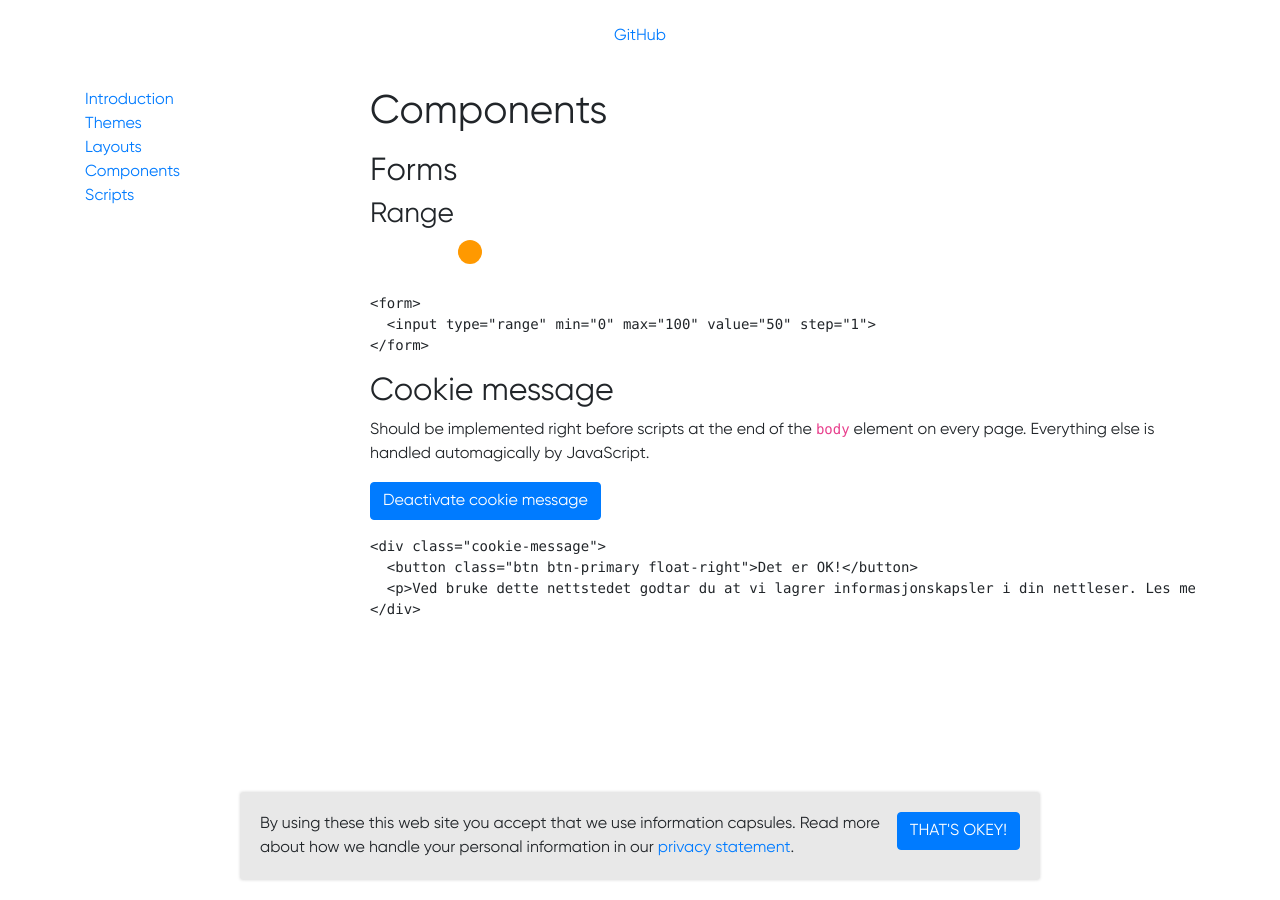
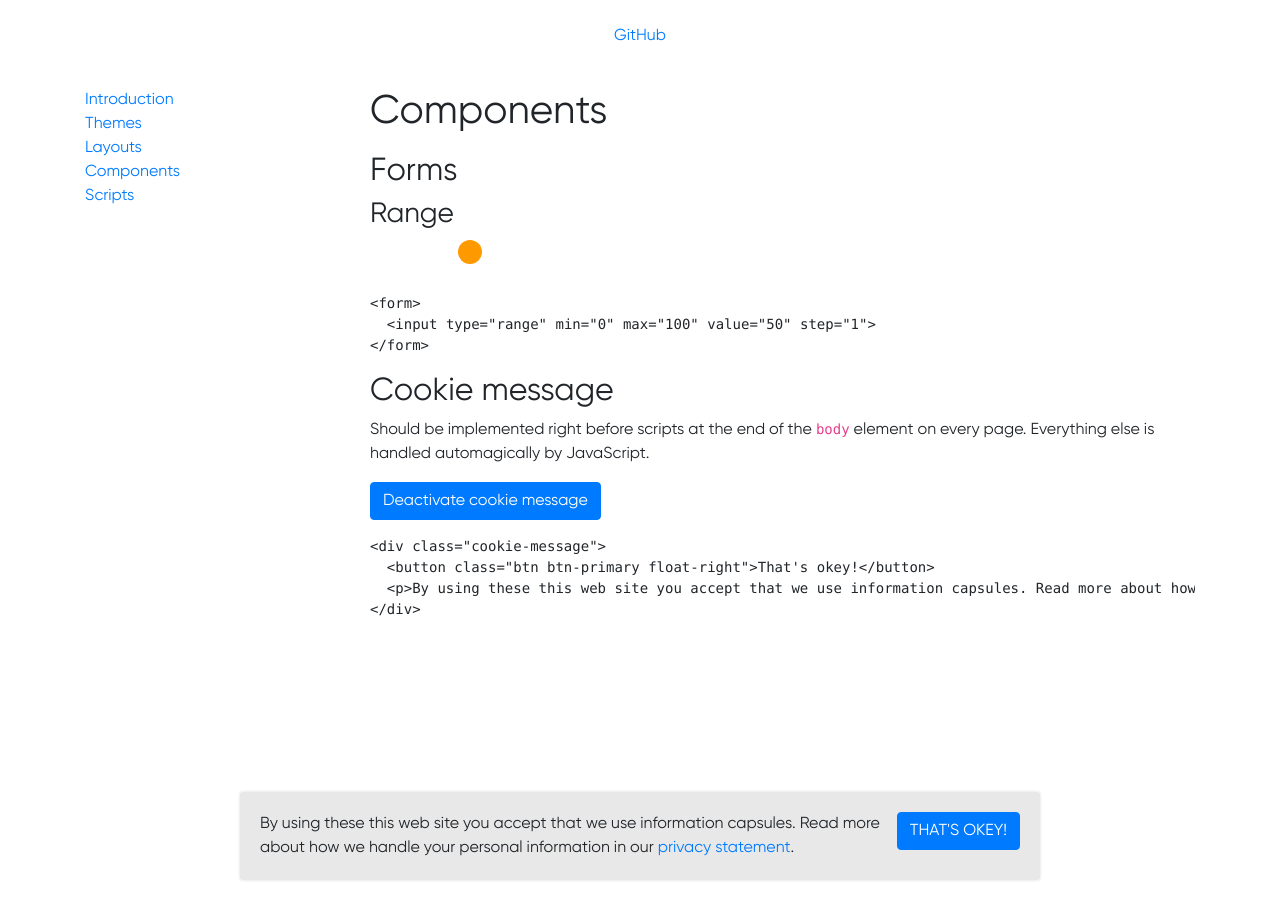
Before and after one commit to vecora/ds-vecora, a Jekyll site: the page built from docs/components.md, in a window 1280 px wide. Built offline with Jekyll 4.4.1, drawn with Linux system fonts in a browser that asks for light colours; some web fonts are replaced.

Commit message:
English text for the docs

````diff
--- a/docs/components.md
+++ b/docs/components.md
@@ -25,7 +25,7 @@ Should be implemented right before scripts at the end of the `body` element on e
 
 ```
 <div class="cookie-message">
-  <button class="btn btn-primary float-right">Det er OK!</button>
-  <p>Ved bruke dette nettstedet godtar du at vi lagrer informasjonskapsler i din nettleser. Les mer om hvorfor, og hvordan vi håndterer dine personopplysninger i vår <a href="#">personvernerklæring</a>.</p>
+  <button class="btn btn-primary float-right">That's okey!</button>
+  <p>By using these this web site you accept that we use information capsules. Read more about how we handle your personal information in our <a href="#">privacy statement</a>.</p>
 </div>
 ```
````
